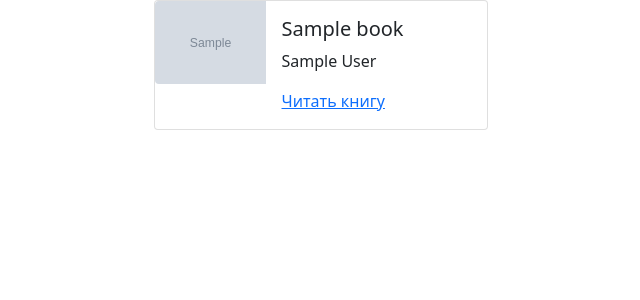
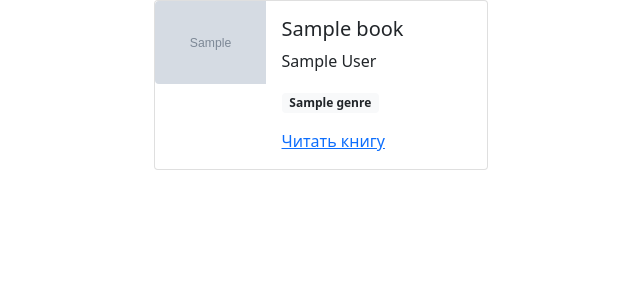
Before and after one commit to romanvolodin/dvmn_parse_book_library, a Python web app: template templates/index.html in a window 1280 px wide. Shown: the part 32-332 px from the top of the page, without its empty margins (319-959 px from the left). Run offline with Jinja, Linux system fonts and the light colour scheme; the template is opened without the code that fills it: most values are stand-ins (such as "Sample title", 1, 10 or a date in 2020); grey boxes marked "Sample" are stand-in pictures.

Commit message:
Display book genres

```diff
--- a/templates/index.html
+++ b/templates/index.html
@@ -55,6 +55,11 @@
                             <div class="card-body">
                                 <h5 class="card-title">{{ book.title }}</h5>
                                 <p class="card-text">{{ book.author }}</p>
+                                <p>
+                                    {% for genre in book.genres %}
+                                    <span class="badge bg-light text-dark">{{ genre }}</span>
+                                    {% endfor %}
+                                </p>
                                 <a href="../{{ book.book_path}}" target="blank" class="card-text">Читать книгу</a>
                             </div>
                         </div>
```
